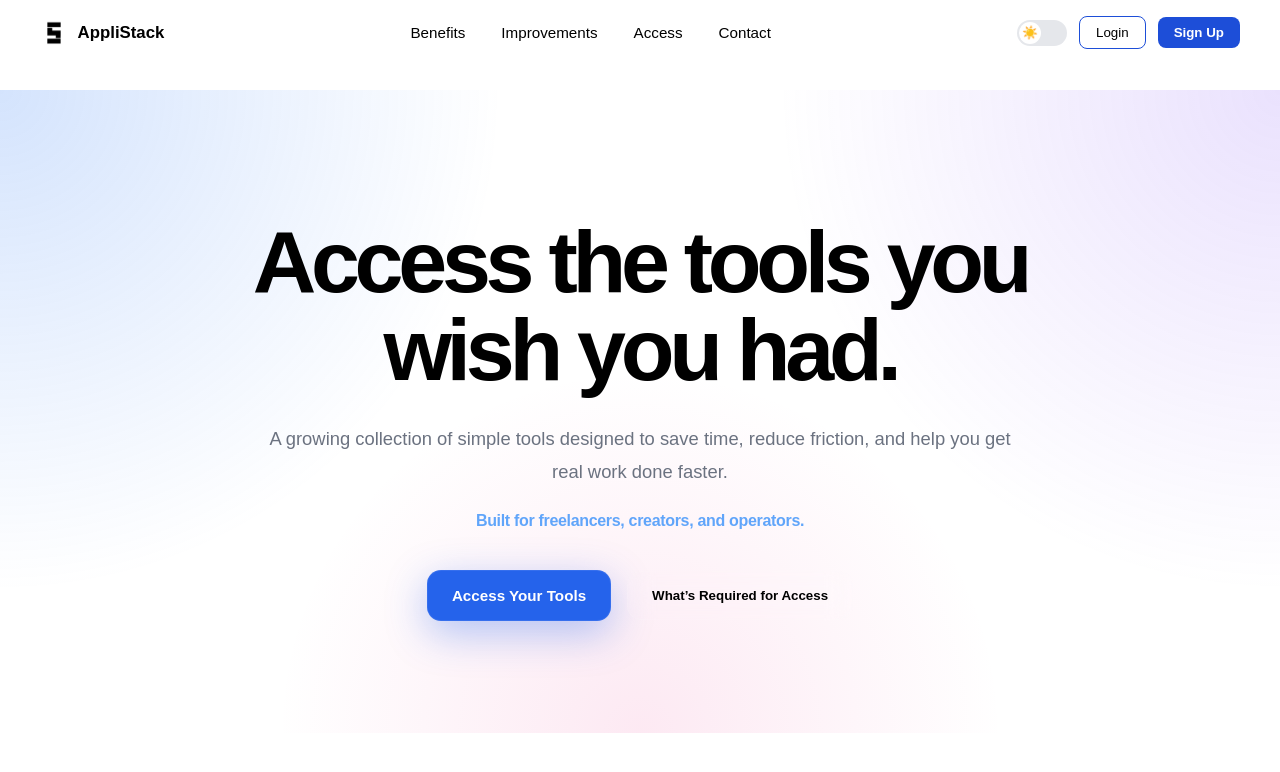
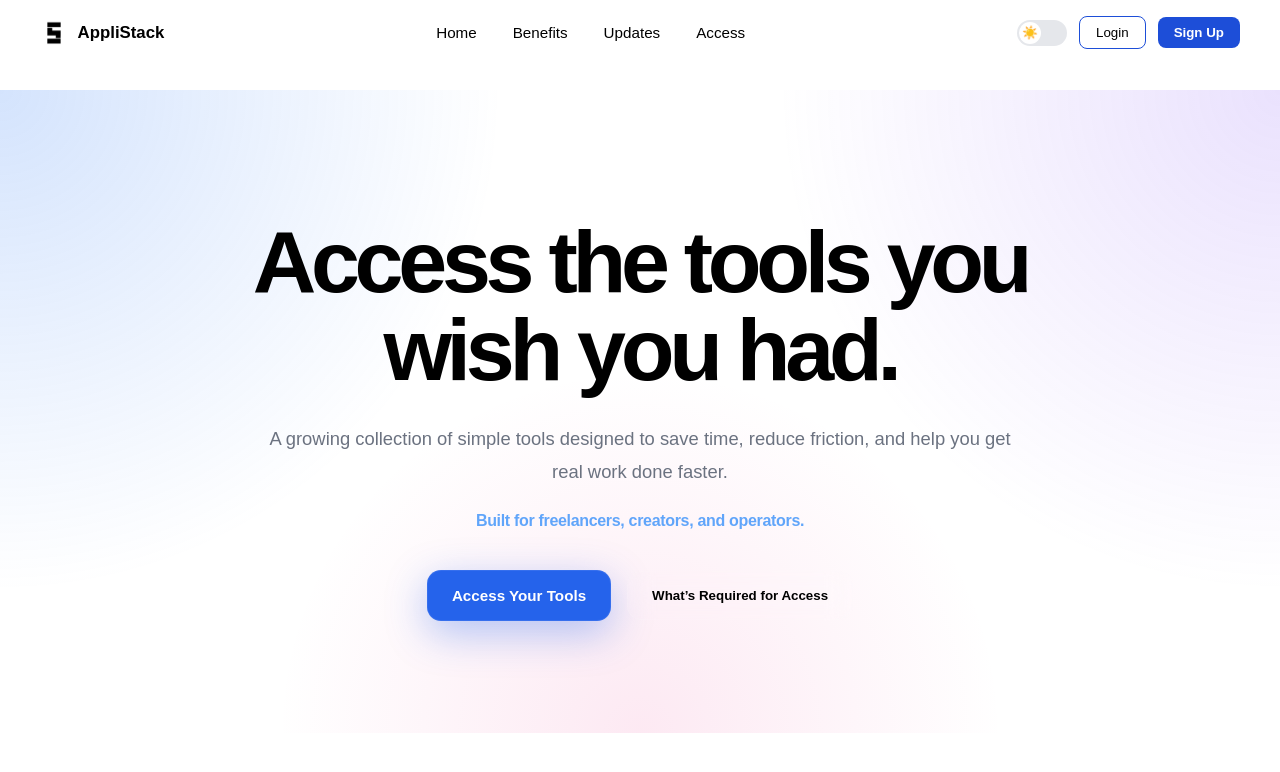
Before and after one commit to ShaphC/MyToolStack, a Next.js app: page / in a window 1280 px wide. Shown: the top 772 px of the page. Built offline with nearby package versions, Linux system fonts and the light colour scheme; no server answers; the database is empty.

Commit message:
modified the navbar

```diff
--- a/app/components/NavBar.tsx
+++ b/app/components/NavBar.tsx
@@ -197,17 +197,17 @@ export default function Navbar() {
             <div style={styles.centerLinks}>
               {!loggedIn ? (
                 <>
+                  <button onClick={() => scrollTo("home")} style={styles.link}>
+                    Home
+                  </button>
                   <button onClick={() => scrollTo("benefits")} style={styles.link}>
                     Benefits
                   </button>
-                  <button onClick={() => scrollTo("improvements")} style={styles.link}>
-                    Improvements
+                  <button onClick={() => scrollTo("updates")} style={styles.link}>
+                    Updates
                   </button>
                   <button onClick={() => scrollTo("access-model")} style={styles.link}>
                     Access
-                  </button>
-                  <button onClick={() => scrollTo("contact")} style={styles.link}>
-                    Contact
                   </button>
                 </>
               ) : (
@@ -215,8 +215,8 @@ export default function Navbar() {
                   <button onClick={() => router.push("/dashboard")} style={styles.link}>
                     Dashboard
                   </button>
-                  <button onClick={() => router.push("/improvements")} style={styles.link}>
-                    Improvements
+                  <button onClick={() => router.push("/updates")} style={styles.link}>
+                    Updates
                   </button>
                   <button onClick={() => router.push("/requests")} style={styles.link}>
                     Requests
@@ -267,8 +267,8 @@ export default function Navbar() {
               <button onClick={() => scrollTo("pricing")} style={styles.mobileLink}>
                 Pricing
               </button>
-              <button onClick={() => scrollTo("improvements")} style={styles.mobileLink}>
-                Improvements
+              <button onClick={() => scrollTo("updates")} style={styles.mobileLink}>
+                Updates
               </button>
               <button onClick={() => scrollTo("contact")} style={styles.mobileLink}>
                 Contact
@@ -285,8 +285,8 @@ export default function Navbar() {
               <button onClick={() => router.push("/dashboard")} style={styles.mobileLink}>
                 Dashboard
               </button>
-              <button onClick={() => router.push("/improvements")} style={styles.mobileLink}>
-                Improvements
+              <button onClick={() => router.push("/updates")} style={styles.mobileLink}>
+                Updates
               </button>
               <button onClick={() => router.push("/requests")} style={styles.mobileLink}>
                 Requests
--- a/app/page.tsx
+++ b/app/page.tsx
@@ -80,6 +80,7 @@ export default function HomePage() {
 
       {/* HERO */}
       <section
+        id="home"
         style={{
           ...styles.hero,
           opacity: mounted ? 1 : 0,
```
